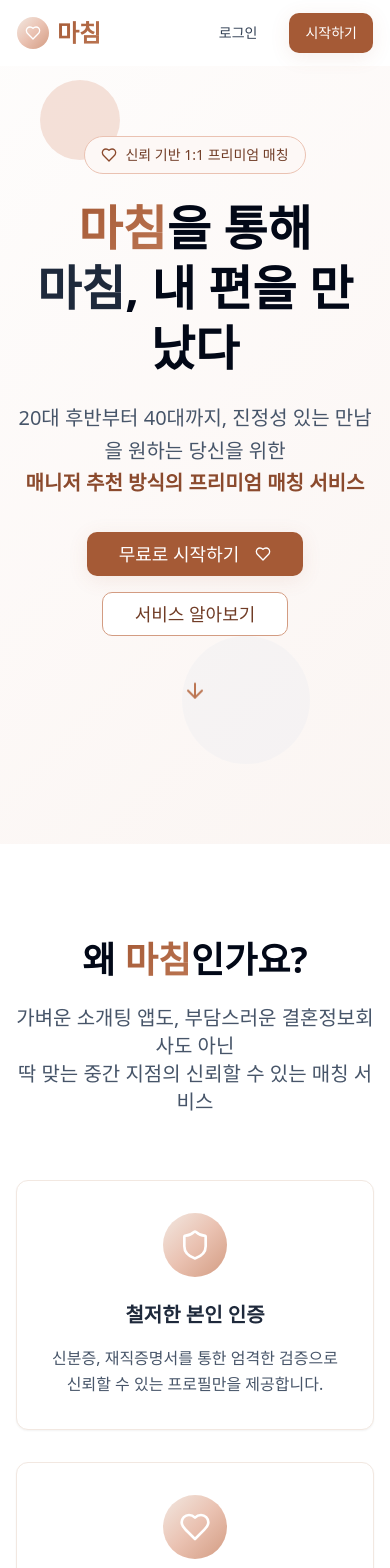
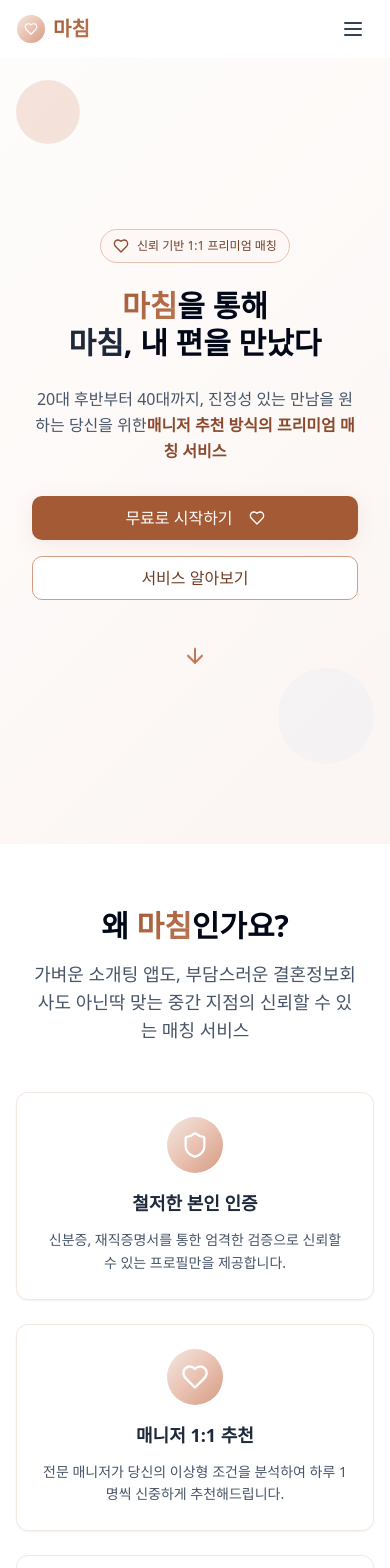
Before and after one commit to westwoodinkorea/match-my-fate, a React (Vite) app: page / in a window 390 px wide. Shown: the top 1568 px of the page. Built offline with nearby package versions, Linux system fonts and the light colour scheme.

Commit message:
Fix: Mobile web display
Configure the app to display as a mobile web app, ensuring the layout is optimized for mobile displays.

```diff
--- a/src/components/Features.tsx
+++ b/src/components/Features.tsx
@@ -27,33 +27,33 @@ const Features = () => {
   ];
 
   return (
-    <section className="py-24 bg-gradient-to-b from-white to-rosegold-25">
+    <section className="py-16 sm:py-20 lg:py-24 bg-gradient-to-b from-white to-rosegold-25">
       <div className="container mx-auto px-4">
-        <div className="text-center mb-16 animate-slide-up">
-          <h2 className="text-4xl md:text-5xl font-bold mb-6">
+        <div className="text-center mb-12 sm:mb-16 animate-slide-up">
+          <h2 className="text-3xl sm:text-4xl lg:text-5xl font-bold mb-4 sm:mb-6">
             왜 <span className="text-gradient">마침</span>인가요?
           </h2>
-          <p className="text-xl text-bluegray-600 max-w-2xl mx-auto">
-            가벼운 소개팅 앱도, 부담스러운 결혼정보회사도 아닌<br />
+          <p className="text-lg sm:text-xl text-bluegray-600 max-w-2xl mx-auto px-4">
+            가벼운 소개팅 앱도, 부담스러운 결혼정보회사도 아닌<br className="hidden sm:block" />
             딱 맞는 중간 지점의 신뢰할 수 있는 매칭 서비스
           </p>
         </div>
 
-        <div className="grid md:grid-cols-2 lg:grid-cols-4 gap-8">
+        <div className="grid grid-cols-1 sm:grid-cols-2 lg:grid-cols-4 gap-6 sm:gap-8">
           {features.map((feature, index) => (
             <Card
               key={index}
               className="border-rosegold-100 hover:shadow-elegant transition-all duration-300 hover:-translate-y-2 animate-slide-up"
               style={{ animationDelay: `${index * 0.1}s` }}
             >
-              <CardContent className="p-8 text-center">
-                <div className="w-16 h-16 rounded-full gradient-rosegold flex items-center justify-center mx-auto mb-6">
-                  <feature.icon className="w-8 h-8 text-white" />
+              <CardContent className="p-6 sm:p-8 text-center">
+                <div className="w-14 h-14 sm:w-16 sm:h-16 rounded-full gradient-rosegold flex items-center justify-center mx-auto mb-4 sm:mb-6">
+                  <feature.icon className="w-7 h-7 sm:w-8 sm:h-8 text-white" />
                 </div>
-                <h3 className="text-xl font-bold mb-4 text-bluegray-800">
+                <h3 className="text-lg sm:text-xl font-bold mb-3 sm:mb-4 text-bluegray-800">
                   {feature.title}
                 </h3>
-                <p className="text-bluegray-600 leading-relaxed">
+                <p className="text-sm sm:text-base text-bluegray-600 leading-relaxed">
                   {feature.description}
                 </p>
               </CardContent>
--- a/src/components/Footer.tsx
+++ b/src/components/Footer.tsx
@@ -4,29 +4,29 @@ import { Link } from "react-router-dom";
 
 const Footer = () => {
   return (
-    <footer className="bg-bluegray-900 text-white py-16">
+    <footer className="bg-bluegray-900 text-white py-12 sm:py-16">
       <div className="container mx-auto px-4">
-        <div className="grid md:grid-cols-4 gap-8 mb-12">
-          <div className="col-span-2">
+        <div className="grid grid-cols-1 sm:grid-cols-2 lg:grid-cols-4 gap-8 mb-8 sm:mb-12">
+          <div className="col-span-1 sm:col-span-2">
             <div className="flex items-center space-x-2 mb-6">
               <div className="w-8 h-8 rounded-full gradient-rosegold flex items-center justify-center">
                 <Heart className="w-4 h-4 text-white" />
               </div>
               <span className="text-2xl font-bold">마침</span>
             </div>
-            <p className="text-bluegray-300 mb-6 max-w-md">
+            <p className="text-bluegray-300 mb-6 max-w-md text-sm sm:text-base">
               마침을 통해 마침, 내 편을 만났다.<br />
               신뢰 기반의 프리미엄 매칭 서비스로 특별한 인연을 만들어가세요.
             </p>
-            <div className="text-sm text-bluegray-400">
+            <div className="text-xs sm:text-sm text-bluegray-400">
               <p>고객센터: 1588-0000</p>
               <p>평일 10:00-18:00 (토/일/공휴일 휴무)</p>
             </div>
           </div>
 
           <div>
-            <h3 className="text-lg font-semibold mb-4">서비스</h3>
-            <ul className="space-y-2 text-bluegray-300">
+            <h3 className="text-base sm:text-lg font-semibold mb-4">서비스</h3>
+            <ul className="space-y-2 text-bluegray-300 text-sm sm:text-base">
               <li><Link to="/about" className="hover:text-rosegold-300 transition-colors">서비스 소개</Link></li>
               <li><Link to="/how-it-works" className="hover:text-rosegold-300 transition-colors">이용 방법</Link></li>
               <li><Link to="/pricing" className="hover:text-rosegold-300 transition-colors">요금제</Link></li>
@@ -35,8 +35,8 @@ const Footer = () => {
           </div>
 
           <div>
-            <h3 className="text-lg font-semibold mb-4">고객지원</h3>
-            <ul className="space-y-2 text-bluegray-300">
+            <h3 className="text-base sm:text-lg font-semibold mb-4">고객지원</h3>
+            <ul className="space-y-2 text-bluegray-300 text-sm sm:text-base">
               <li><Link to="/faq" className="hover:text-rosegold-300 transition-colors">자주 묻는 질문</Link></li>
               <li><Link to="/contact" className="hover:text-rosegold-300 transition-colors">문의하기</Link></li>
               <li><Link to="/privacy" className="hover:text-rosegold-300 transition-colors">개인정보처리방침</Link></li>
@@ -45,8 +45,8 @@ const Footer = () => {
           </div>
         </div>
 
-        <div className="border-t border-bluegray-700 pt-8 text-center">
-          <p className="text-bluegray-400">
+        <div className="border-t border-bluegray-700 pt-6 sm:pt-8 text-center">
+          <p className="text-bluegray-400 text-xs sm:text-sm">
             © 2024 마침. All rights reserved. | 사업자등록번호: 000-00-00000
           </p>
         </div>
--- a/src/components/Header.tsx
+++ b/src/components/Header.tsx
@@ -1,19 +1,35 @@
 
 import { Button } from "@/components/ui/button";
-import { Heart } from "lucide-react";
+import { Heart, Menu, X } from "lucide-react";
 import { Link } from "react-router-dom";
+import { useState } from "react";
 
 const Header = () => {
+  const [isMenuOpen, setIsMenuOpen] = useState(false);
+
   return (
     <header className="fixed top-0 left-0 right-0 z-50 glass-effect border-b border-rosegold-100">
-      <div className="container mx-auto px-4 h-16 flex items-center justify-between">
+      <div className="container mx-auto px-4 h-14 flex items-center justify-between">
         <Link to="/" className="flex items-center space-x-2">
-          <div className="w-8 h-8 rounded-full gradient-rosegold flex items-center justify-center">
-            <Heart className="w-4 h-4 text-white" />
+          <div className="w-7 h-7 rounded-full gradient-rosegold flex items-center justify-center">
+            <Heart className="w-3.5 h-3.5 text-white" />
           </div>
-          <span className="text-2xl font-bold text-gradient">마침</span>
+          <span className="text-xl font-bold text-gradient">마침</span>
         </Link>
 
+        {/* Mobile menu button */}
+        <button
+          className="md:hidden p-2"
+          onClick={() => setIsMenuOpen(!isMenuOpen)}
+        >
+          {isMenuOpen ? (
+            <X className="w-6 h-6 text-bluegray-700" />
+          ) : (
+            <Menu className="w-6 h-6 text-bluegray-700" />
+          )}
+        </button>
+
+        {/* Desktop navigation */}
         <nav className="hidden md:flex items-center space-x-8">
           <Link to="/about" className="text-bluegray-700 hover:text-rosegold-600 transition-colors">
             서비스 소개
@@ -26,7 +42,8 @@ const Header = () => {
           </Link>
         </nav>
 
-        <div className="flex items-center space-x-4">
+        {/* Desktop buttons */}
+        <div className="hidden md:flex items-center space-x-4">
           <Link to="/login">
             <Button variant="ghost" className="text-bluegray-700 hover:text-rosegold-600">
               로그인
@@ -39,6 +56,47 @@ const Header = () => {
           </Link>
         </div>
       </div>
+
+      {/* Mobile menu */}
+      {isMenuOpen && (
+        <div className="md:hidden glass-effect border-t border-rosegold-100">
+          <nav className="container mx-auto px-4 py-4 space-y-4">
+            <Link
+              to="/about"
+              className="block py-2 text-bluegray-700 hover:text-rosegold-600 transition-colors"
+              onClick={() => setIsMenuOpen(false)}
+            >
+              서비스 소개
+            </Link>
+            <Link
+              to="/how-it-works"
+              className="block py-2 text-bluegray-700 hover:text-rosegold-600 transition-colors"
+              onClick={() => setIsMenuOpen(false)}
+            >
+              이용 방법
+            </Link>
+            <Link
+              to="/pricing"
+              className="block py-2 text-bluegray-700 hover:text-rosegold-600 transition-colors"
+              onClick={() => setIsMenuOpen(false)}
+            >
+              요금제
+            </Link>
+            <div className="flex flex-col space-y-3 pt-4 border-t border-rosegold-100">
+              <Link to="/login" onClick={() => setIsMenuOpen(false)}>
+                <Button variant="ghost" className="w-full text-bluegray-700 hover:text-rosegold-600">
+                  로그인
+                </Button>
+              </Link>
+              <Link to="/signup" onClick={() => setIsMenuOpen(false)}>
+                <Button className="w-full bg-rosegold-500 hover:bg-rosegold-600 text-white shadow-elegant">
+                  시작하기
+                </Button>
+              </Link>
+            </div>
+          </nav>
+        </div>
+      )}
     </header>
   );
 };
--- a/src/components/Hero.tsx
+++ b/src/components/Hero.tsx
@@ -5,43 +5,43 @@ import { Link } from "react-router-dom";
 
 const Hero = () => {
   return (
-    <section className="relative min-h-screen flex items-center justify-center overflow-hidden">
+    <section className="relative min-h-screen flex items-center justify-center overflow-hidden pt-14">
       {/* Background gradient */}
       <div className="absolute inset-0 gradient-rosegold opacity-10"></div>
 
       {/* Content */}
       <div className="relative z-10 container mx-auto px-4 text-center">
         <div className="animate-fade-in">
-          <div className="inline-flex items-center space-x-2 mb-6 px-4 py-2 rounded-full bg-rosegold-50 border border-rosegold-200">
+          <div className="inline-flex items-center space-x-2 mb-6 px-3 py-2 rounded-full bg-rosegold-50 border border-rosegold-200">
             <Heart className="w-4 h-4 text-rosegold-600" />
-            <span className="text-sm text-rosegold-700 font-medium">신뢰 기반 1:1 프리미엄 매칭</span>
+            <span className="text-xs sm:text-sm text-rosegold-700 font-medium">신뢰 기반 1:1 프리미엄 매칭</span>
           </div>
 
-          <h1 className="text-5xl md:text-7xl font-bold mb-6 leading-tight">
+          <h1 className="text-3xl sm:text-4xl md:text-6xl lg:text-7xl font-bold mb-6 leading-tight">
             <span className="text-gradient">마침</span>을 통해<br />
             <span className="text-bluegray-800">마침</span>, 내 편을 만났다
           </h1>
 
-          <p className="text-xl md:text-2xl text-bluegray-600 mb-8 max-w-3xl mx-auto leading-relaxed">
-            20대 후반부터 40대까지, 진정성 있는 만남을 원하는 당신을 위한<br />
+          <p className="text-base sm:text-lg md:text-xl lg:text-2xl text-bluegray-600 mb-8 max-w-3xl mx-auto leading-relaxed px-4">
+            20대 후반부터 40대까지, 진정성 있는 만남을 원하는 당신을 위한<br className="hidden sm:block" />
             <span className="font-semibold text-rosegold-600">매니저 추천 방식의 프리미엄 매칭 서비스</span>
           </p>
 
-          <div className="flex flex-col sm:flex-row gap-4 justify-center items-center mb-12">
-            <Link to="/signup">
+          <div className="flex flex-col sm:flex-row gap-4 justify-center items-center mb-12 px-4">
+            <Link to="/signup" className="w-full sm:w-auto">
               <Button
                 size="lg"
-                className="bg-rosegold-500 hover:bg-rosegold-600 text-white px-8 py-4 text-lg shadow-elegant hover:shadow-lg transition-all duration-300"
+                className="w-full sm:w-auto bg-rosegold-500 hover:bg-rosegold-600 text-white px-6 py-4 text-base sm:text-lg shadow-elegant hover:shadow-lg transition-all duration-300"
               >
                 무료로 시작하기
                 <Heart className="ml-2 w-5 h-5" />
               </Button>
             </Link>
-            <Link to="/how-it-works">
+            <Link to="/how-it-works" className="w-full sm:w-auto">
               <Button
                 variant="outline"
                 size="lg"
-                className="border-rosegold-300 text-rosegold-700 hover:bg-rosegold-50 px-8 py-4 text-lg"
+                className="w-full sm:w-auto border-rosegold-300 text-rosegold-700 hover:bg-rosegold-50 px-6 py-4 text-base sm:text-lg"
               >
                 서비스 알아보기
               </Button>
@@ -55,8 +55,8 @@ const Hero = () => {
       </div>
 
       {/* Decorative elements */}
-      <div className="absolute top-20 left-10 w-20 h-20 rounded-full bg-rosegold-200 opacity-20 animate-pulse"></div>
-      <div className="absolute bottom-20 right-20 w-32 h-32 rounded-full bg-bluegray-200 opacity-20 animate-pulse delay-1000"></div>
+      <div className="absolute top-20 left-4 w-16 h-16 sm:w-20 sm:h-20 rounded-full bg-rosegold-200 opacity-20 animate-pulse"></div>
+      <div className="absolute bottom-20 right-4 w-24 h-24 sm:w-32 sm:h-32 rounded-full bg-bluegray-200 opacity-20 animate-pulse delay-1000"></div>
     </section>
   );
 };
--- a/src/components/HowItWorks.tsx
+++ b/src/components/HowItWorks.tsx
@@ -36,33 +36,33 @@ const HowItWorks = () => {
   ];
 
   return (
-    <section className="py-24 bg-white">
+    <section className="py-16 sm:py-20 lg:py-24 bg-white">
       <div className="container mx-auto px-4">
-        <div className="text-center mb-16 animate-slide-up">
-          <h2 className="text-4xl md:text-5xl font-bold mb-6">
+        <div className="text-center mb-12 sm:mb-16 animate-slide-up">
+          <h2 className="text-3xl sm:text-4xl lg:text-5xl font-bold mb-4 sm:mb-6">
             <span className="text-gradient">마침</span> 이용방법
           </h2>
-          <p className="text-xl text-bluegray-600 max-w-2xl mx-auto">
+          <p className="text-lg sm:text-xl text-bluegray-600 max-w-2xl mx-auto px-4">
             6단계의 간단한 과정으로 운명의 상대를 만나보세요
           </p>
         </div>
 
-        <div className="grid md:grid-cols-2 lg:grid-cols-3 gap-8">
+        <div className="grid grid-cols-1 sm:grid-cols-2 lg:grid-cols-3 gap-6 sm:gap-8">
           {steps.map((step, index) => (
             <Card
               key={index}
               className="relative border-rosegold-100 hover:shadow-elegant transition-all duration-300 animate-slide-up"
               style={{ animationDelay: `${index * 0.1}s` }}
             >
-              <CardContent className="p-8">
-                <div className="absolute -top-4 -left-4 w-12 h-12 rounded-full gradient-rosegold flex items-center justify-center">
-                  <span className="text-white font-bold text-lg">{step.number}</span>
+              <CardContent className="p-6 sm:p-8">
+                <div className="absolute -top-3 -left-3 w-10 h-10 sm:w-12 sm:h-12 rounded-full gradient-rosegold flex items-center justify-center">
+                  <span className="text-white font-bold text-sm sm:text-lg">{step.number}</span>
                 </div>
                 <div className="mt-4">
-                  <h3 className="text-xl font-bold mb-4 text-bluegray-800">
+                  <h3 className="text-lg sm:text-xl font-bold mb-3 sm:mb-4 text-bluegray-800">
                     {step.title}
                   </h3>
-                  <p className="text-bluegray-600 leading-relaxed">
+                  <p className="text-sm sm:text-base text-bluegray-600 leading-relaxed">
                     {step.description}
                   </p>
                 </div>
--- a/src/components/Pricing.tsx
+++ b/src/components/Pricing.tsx
@@ -50,59 +50,59 @@ const Pricing = () => {
   ];
 
   return (
-    <section className="py-24 bg-gradient-to-b from-rosegold-25 to-white">
+    <section className="py-16 sm:py-20 lg:py-24 bg-gradient-to-b from-rosegold-25 to-white">
       <div className="container mx-auto px-4">
-        <div className="text-center mb-16 animate-slide-up">
-          <h2 className="text-4xl md:text-5xl font-bold mb-6">
+        <div className="text-center mb-12 sm:mb-16 animate-slide-up">
+          <h2 className="text-3xl sm:text-4xl lg:text-5xl font-bold mb-4 sm:mb-6">
             <span className="text-gradient">마침</span> 요금제
           </h2>
-          <p className="text-xl text-bluegray-600 max-w-2xl mx-auto">
+          <p className="text-lg sm:text-xl text-bluegray-600 max-w-2xl mx-auto px-4">
             당신에게 맞는 플랜을 선택하고 특별한 만남을 시작하세요
           </p>
         </div>
 
-        <div className="grid md:grid-cols-3 gap-8 max-w-6xl mx-auto">
+        <div className="grid grid-cols-1 lg:grid-cols-3 gap-6 sm:gap-8 max-w-6xl mx-auto">
           {plans.map((plan, index) => (
             <Card
               key={index}
               className={`relative border-2 transition-all duration-300 hover:shadow-elegant animate-slide-up ${
                 plan.popular
-                  ? 'border-rosegold-400 shadow-lg scale-105'
+                  ? 'border-rosegold-400 shadow-lg lg:scale-105'
                   : 'border-rosegold-100 hover:border-rosegold-200'
               }`}
               style={{ animationDelay: `${index * 0.1}s` }}
             >
               {plan.popular && (
-                <div className="absolute -top-4 left-1/2 transform -translate-x-1/2">
-                  <span className="bg-rosegold-500 text-white px-4 py-2 rounded-full text-sm font-medium">
+                <div className="absolute -top-3 left-1/2 transform -translate-x-1/2">
+                  <span className="bg-rosegold-500 text-white px-3 py-1.5 rounded-full text-xs sm:text-sm font-medium">
                     가장 인기
                   </span>
                 </div>
               )}
 
               <CardHeader className="text-center pb-4">
-                <CardTitle className="text-2xl font-bold text-bluegray-800 mb-2">
+                <CardTitle className="text-xl sm:text-2xl font-bold text-bluegray-800 mb-2">
                   {plan.name}
                 </CardTitle>
                 <div className="mb-4">
-                  <span className="text-4xl font-bold text-gradient">₩{plan.price}</span>
+                  <span className="text-3xl sm:text-4xl font-bold text-gradient">₩{plan.price}</span>
                   {plan.name.includes('월정액') && <span className="text-bluegray-500">/월</span>}
                 </div>
-                <p className="text-bluegray-600">{plan.description}</p>
+                <p className="text-sm sm:text-base text-bluegray-600">{plan.description}</p>
               </CardHeader>
 
               <CardContent>
-                <ul className="space-y-4 mb-8">
+                <ul className="space-y-3 sm:space-y-4 mb-6 sm:mb-8">
                   {plan.features.map((feature, idx) => (
                     <li key={idx} className="flex items-center">
-                      <Check className="w-5 h-5 text-rosegold-500 mr-3 flex-shrink-0" />
-                      <span className="text-bluegray-700">{feature}</span>
+                      <Check className="w-4 h-4 sm:w-5 sm:h-5 text-rosegold-500 mr-3 flex-shrink-0" />
+                      <span className="text-sm sm:text-base text-bluegray-700">{feature}</span>
                     </li>
                   ))}
                 </ul>
 
                 <Button
-                  className={`w-full py-3 text-lg font-medium transition-all duration-300 ${
+                  className={`w-full py-3 text-base sm:text-lg font-medium transition-all duration-300 ${
                     plan.popular
                       ? 'bg-rosegold-500 hover:bg-rosegold-600 text-white shadow-elegant'
                       : 'bg-white border-2 border-rosegold-300 text-rosegold-700 hover:bg-rosegold-50'
```
